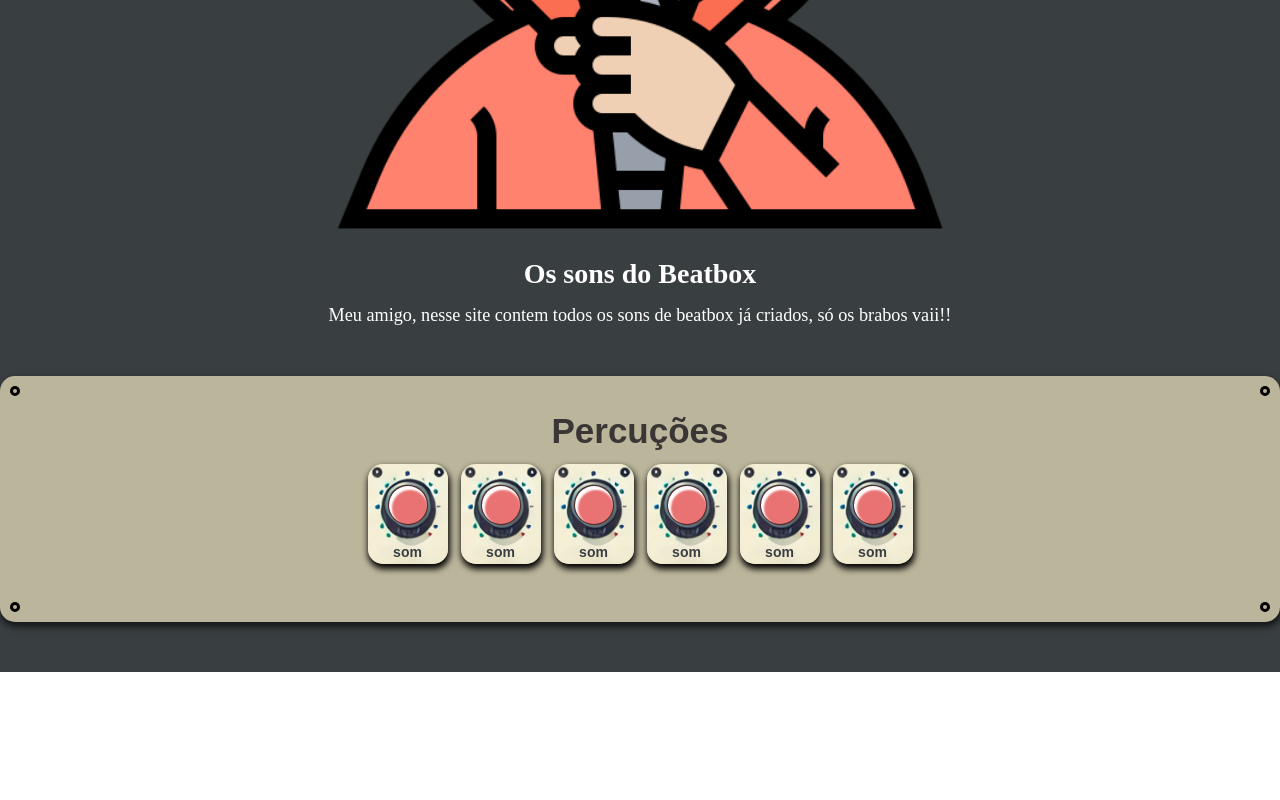
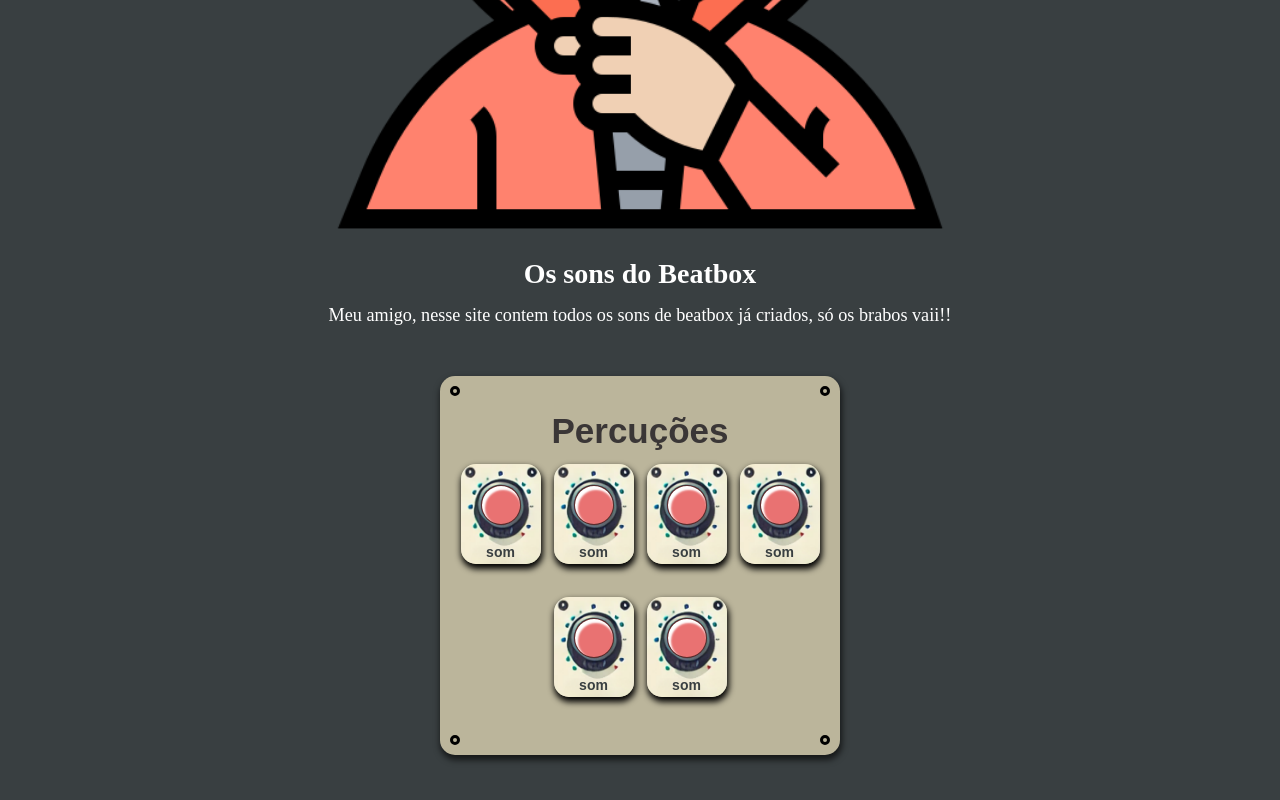
Before and after one commit to Fagner-Bagundes/Beatbox-sounds, a plain HTML site: page index.html in a window 1280 px wide. Shown: the part 508-1308 px from the top of the page. Before the commit the page ends 1180 px from the top, so only its background shows below. Drawn offline with Linux system fonts and the light colour scheme; a web font is replaced by a local one.

Commit message:
vendo um pouco da responsividade

```diff
--- a/sass/2-layouts/_MIDs.sass
+++ b/sass/2-layouts/_MIDs.sass
@@ -4,6 +4,7 @@
 .MIDs
     width: 100%
     margin-bottom: 50px
+    max-width: 400px
 .mid
     background-color: #bbb59b
     border-radius: 15px
```
Also changed, not shown: css/main.css, 1 other file.
